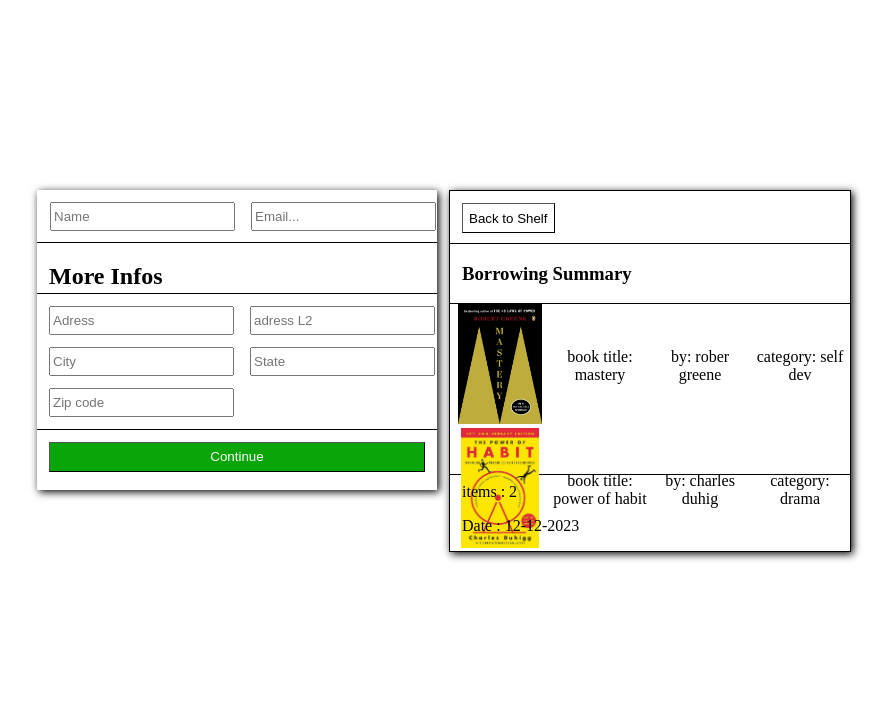
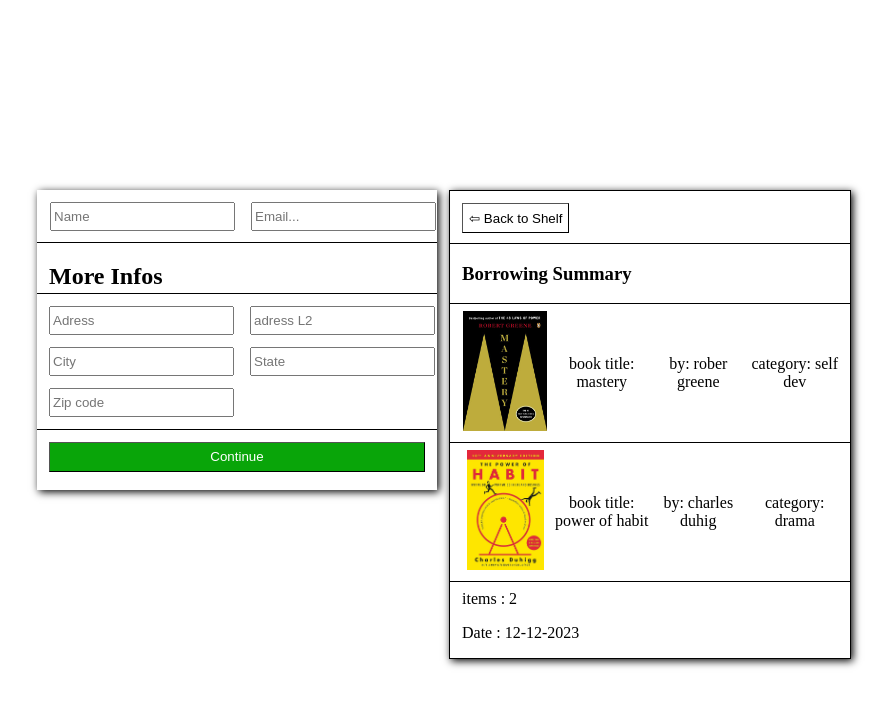
Before and after one commit to waliduuu/library-emsi-main, a Django app: page /pages/confirmation/ in a window 1280 px wide. Shown: the part 60-767 px from the top of the page, without its empty margins (196-1087 px from the left). Run offline with Django 4.2, Linux system fonts and the light colour scheme; a user stored in the database is signed in; data comes from the database, SQL or seed files in the repository; both versions use the stored data as it was after the commit.

Commit message:
fixed conf page

```diff
--- a/library/templates/library/html/confirmation.html
+++ b/library/templates/library/html/confirmation.html
@@ -54,16 +54,16 @@
 
 
     <div class="conf-user-items">
-      <div class="back-to-shelf-button-container"><a href="{% url 'myshelf' %}"><Button class="back-to-shelf-button">Back to Shelf</Button></a></div>
+      <div class="back-to-shelf-button-container"><a href="{% url 'myshelf' %}"><Button class="back-to-shelf-button">⇦ Back to Shelf</Button></a></div>
       <div class="brrowing-summary"><h3>Borrowing Summary</h3></div>
+      {% for item in items %}
       <div class="checkout-items">
-        {% for item in items %}
         <div><img class="check-img" src="{{item.book.imageURL}}" alt=""></div>
         <div>book title: {{item.book.title}}</div>
         <div>by: {{item.book.author}}</div>
         <div>category: {{item.book.category}}</div>
-        {% endfor %}
       </div>
+      {% endfor %}
       <div class="summary-items">
         <p class="summary-items-items">items : 2</p>
         <p class="summary-items-date">Date : 12-12-2023</p>
--- a/static/css/confirmation.css
+++ b/static/css/confirmation.css
@@ -6,16 +6,12 @@
   border-color: black;
   box-shadow: 2px 2px 8px black;
 }
-
 .conf-elements{
   margin-top: 250px;
   display: flex;
   flex-direction: row;
   justify-content: center;
-
-
 }
-
 .name-email{
   align-items: center;
   text-align: center;
@@ -59,23 +55,17 @@
   background-color: rgb(9, 165, 9);
   color: white;
   border-width: 1px;
-
 }
-
 .Continue-button:hover{
   opacity: 0.8;
   cursor: pointer;
-
 }
-
 .conf-user-items{
   border-width: 1px;
   border-color: black;
   border-style: solid;
   width: 400px;
-  height: 360px;
   box-shadow: 2px 2px 8px black;
-
 }
 .back-to-shelf-button-container{
   height: 40px;
@@ -84,14 +74,12 @@
   border-bottom-style: solid;
   border-bottom-color: black;
   border-bottom-width: 1px;
-
 }
 .back-to-shelf-button{
   border-width: 1px;
   height: 30px;
   background-color: white;
 }
-
 .back-to-shelf-button:hover{
   background-color: rgb(163, 161, 161);
   color: white;
@@ -104,23 +92,19 @@
   border-bottom-width: 1px;
 }
 .checkout-items{
+  padding: 7px;
   justify-content: center;
   text-align: center;
   align-items: center;
   display: grid;
-  height: 170px;
   grid-template-columns: 1fr 1fr 1fr 1fr;
   border-bottom-style: solid;
   border-bottom-color: black;
   border-bottom-width: 1px;
-
 }
-
 .summary-items{
   padding-left: 12px;
 }
-
-
 .summary-items-items, .summary-items-date{
   margin-top: 8px;
   padding: 0;
```
Also changed, not shown: db.sqlite3.
